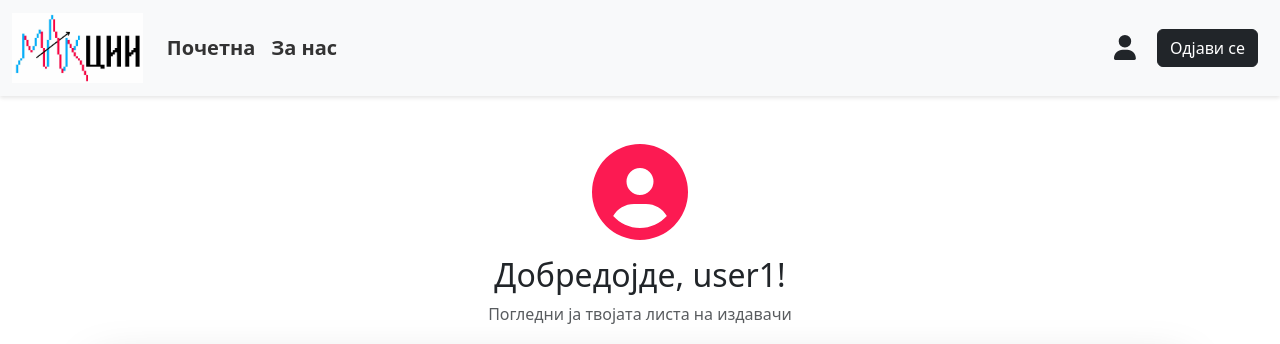
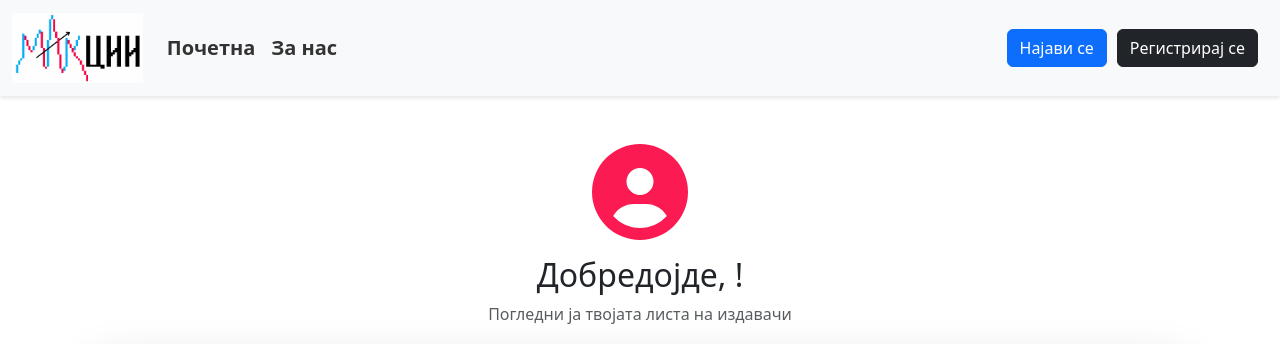
Before and after one commit to ntljnsv/StockAnalysis, a React (Create React App) app in the folder Domashna3/frontend/: page /profile in a window 1280 px wide. Shown: the top 344 px of the page. Built offline with nearby package versions, Linux system fonts and the light colour scheme; no server answers.

Commit message:
Added auth persistence

```diff
--- a/Domashna3/frontend/src/api/auth.js
+++ b/Domashna3/frontend/src/api/auth.js
@@ -4,10 +4,12 @@ import api from "./api";
 export const login = async (username, password) => {
     try {
         const response = await api.post('/login', { username, password });
-        console.log(response)
-        const token = response.data.token;
-        localStorage.setItem('token', token);
-        return response.data;
+        if (response.status === 200) {
+            const token = response.data.token;
+            localStorage.setItem('token', token);
+            localStorage.setItem("username", username);
+            return response.data;
+        }
     } catch (error) {
         throw error.response ? error.response.data : new Error('Login failed');
     }
@@ -17,7 +19,9 @@ export const login = async (username, password) => {
 export const register = async (username, password, repeatedPassword) => {
     try {
         const response = await api.post('/register', { username, password, repeatedPassword });
-        return response.data;
+        if (response.status === 200) {
+            return response.data;
+        }
     } catch (error) {
         throw error.response ? error.response.data : new Error('Registration failed');
     }
@@ -26,4 +30,5 @@ export const register = async (username, password, repeatedPassword) => {
 
 export const logout = () => {
     localStorage.removeItem('token');
+    localStorage.removeItem('username');
 };
--- a/Domashna3/frontend/src/components/Login/Login.js
+++ b/Domashna3/frontend/src/components/Login/Login.js
@@ -13,8 +13,10 @@ const Login = () => {
     const handleSubmit = async (e) => {
         e.preventDefault();
         try {
-            await login(username, password);
-            navigate('/');
+            const response = await login(username, password);
+            if (response) {
+                navigate('/');
+            }
         } catch (err) {
             setError('Не валидно корисничко име или лозинка');
         }
--- a/Domashna3/frontend/src/components/Navbar/LogoutBtn.js
+++ b/Domashna3/frontend/src/components/Navbar/LogoutBtn.js
@@ -2,6 +2,7 @@ import React from 'react';
 import { logout } from '../../api/auth';
 import { useNavigate } from 'react-router-dom';
 import './Navbar.css';
+import {Button} from "react-bootstrap";
 
 const LogoutButton = () => {
     const navigate = useNavigate();
@@ -11,7 +12,7 @@ const LogoutButton = () => {
         navigate('/login');
     };
 
-    return <button className={"btn btn-dark"} onClick={handleLogout}>Одјави се</button>;
+    return <Button className={"btn btn-dark"} onClick={handleLogout}>Одјави се</Button>;
 };
 
 export default LogoutButton;
--- a/Domashna3/frontend/src/components/Navbar/Navbar.js
+++ b/Domashna3/frontend/src/components/Navbar/Navbar.js
@@ -1,12 +1,25 @@
 import React from 'react';
-import { NavLink } from 'react-router-dom';
+import {NavLink, useNavigate} from 'react-router-dom';
 import { FontAwesomeIcon } from '@fortawesome/react-fontawesome';
 import {faUser} from "@fortawesome/free-solid-svg-icons";
 import LogoutButton from './LogoutBtn';
 import logo from '../../assets/logo.jpg';
 import './Navbar.css';
+import {Button} from "react-bootstrap";
 
 const Navbar = () => {
+
+    const navigate = useNavigate();
+    const token = localStorage.getItem("token");
+
+    const handleLogin = () => {
+        navigate('/login');
+    }
+
+    const handleRegister = () => {
+        navigate('/register');
+    }
+
     return (
         <nav className="navbar navbar-expand-lg navbar-light bg-light">
             <div className="container-fluid">
@@ -50,10 +63,12 @@ const Navbar = () => {
                         </li>
                     </ul>
                     <div className="ms-auto d-flex align-items-center">
-                        <NavLink to="/profile" className="me-3 text-decoration-none">
+                        {token && <NavLink to="/profile" className="me-3 text-decoration-none">
                             <FontAwesomeIcon icon={faUser} size="lg" className="text-dark profile-icon" />
-                        </NavLink>
-                        <LogoutButton/>
+                        </NavLink>}
+                        {token && <LogoutButton/>}
+                        {!token && <Button className={'btn-primary'} onClick={handleLogin}>Најави се</Button>}
+                        {!token && <Button className={'btn-dark'} onClick={handleRegister}>Регистрирај се</Button>}
                     </div>
                 </div>
             </div>
--- a/Domashna3/frontend/src/components/ProfilePage/ProfilePage.js
+++ b/Domashna3/frontend/src/components/ProfilePage/ProfilePage.js
@@ -4,17 +4,19 @@ import { faUserCircle } from '@fortawesome/free-solid-svg-icons';
 import { faStar as faStarSolid } from '@fortawesome/free-solid-svg-icons';
 import { faStar as faStarRegular } from '@fortawesome/free-regular-svg-icons';
 import './ProfilePage.css';
-import { getUserWatchlist, removeIssuerFromWatchlist } from '../../api/dataService'; // Assuming you import the functions
+import { getUserWatchlist, removeIssuerFromWatchlist } from '../../api/dataService';
 
 const ProfilePage = () => {
-    const [user, setUser] = useState({ username: 'user1', watchlist: [] });
+    const user = localStorage.getItem("username");
+    const [watchlist, setWatchlist] = useState([]);
     const [hoveredStock, setHoveredStock] = useState(null);
 
     useEffect(() => {
         const fetchData = async () => {
             try {
                 const data = await getUserWatchlist('user1');
-                setUser({ username: 'user1', watchlist: data });
+                setWatchlist(data);
+                console.log(data);
             } catch (error) {
                 console.error('Error fetching user watchlist:', error);
             }
@@ -24,13 +26,11 @@ const ProfilePage = () => {
 
     const handleRemoveFromWatchlist = async (issuer) => {
         try {
-            setUser((prevState) => ({
-                ...prevState,
-                watchlist: prevState.watchlist.filter((item) => item.issuerName !== issuer.issuerName),
-            }));
+            setWatchlist((prevState) =>
+                prevState.filter((item) => item.issuerName !== issuer.issuerName)
+            );
 
-            const updatedUser = await removeIssuerFromWatchlist('user1', issuer.issuerName);
-            setUser(updatedUser);
+            await removeIssuerFromWatchlist('user1', issuer.issuerName);
         } catch (error) {
             console.error('Error removing issuer from watchlist:', error);
         }
@@ -56,7 +56,7 @@ const ProfilePage = () => {
         <div className="container mt-5">
             <div className="profile-header text-center mb-4">
                 <FontAwesomeIcon icon={faUserCircle} size="6x" className="profile-user" />
-                <h2 className="mt-3">Добредојде, {user.username}!</h2>
+                <h2 className="mt-3">Добредојде, {user}!</h2>
                 <p className="text-muted">Погледни ја твојата листа на издавачи</p>
             </div>
 
@@ -64,9 +64,9 @@ const ProfilePage = () => {
                 <div className="card-body">
                     <h5 className="card-title">Листа на издавачи</h5>
                     <p className="card-text">Следи ја состојбата на твоите омилени издавачи:</p>
-                    {user.watchlist && user.watchlist.length > 0 ? (
+                    { watchlist && watchlist.length > 0 ? (
                         <ul className="list-group list-group-flush">
-                            {user.watchlist.map((issuer, index) => (
+                            { watchlist.map((issuer, index) => (
                                 <li
                                     key={index}
                                     className="list-group-item d-flex justify-content-between align-items-center"
@@ -75,8 +75,8 @@ const ProfilePage = () => {
                                         <strong>{issuer.issuerName}</strong> - {issuer.lastTransactionPrice.toFixed(2)} ден.
                                     </div>
                                     <div className="d-flex align-items-center">
-                                        <span className={`badge bg-${getRecommendationClass(issuer.currentRecommendation)} me-3`}>
-                                            {issuer.currentRecommendation === 'no_data' ? 'Hold' : issuer.currentRecommendation}
+                                        <span className={`badge bg-${getRecommendationClass(issuer.recommendation)} me-3`}>
+                                            {issuer.recommendation === 'no_data' ? 'Hold' : issuer.recommendation}
                                         </span>
 
                                         <FontAwesomeIcon
--- a/Domashna3/frontend/src/components/Register/Register.js
+++ b/Domashna3/frontend/src/components/Register/Register.js
@@ -32,9 +32,11 @@ const RegisterPage = () => {
         }
 
         try {
-            await register(formData.username, formData.password, formData.repeatedPassword);
-            setSuccess('Успешно се регистриравте! Ве пренасочуваме кон страната за најава...');
-            setTimeout(() => navigate('/login'), 2000);
+            const response = await register(formData.username, formData.password, formData.repeatedPassword);
+            if (response) {
+                setSuccess('Успешно се регистриравте! Ве пренасочуваме кон страната за најава...');
+                setTimeout(() => navigate('/login'), 2000);
+            }
         } catch (err) {
             if (err.response && err.response.data) {
                 setError(err.response.data);
```
